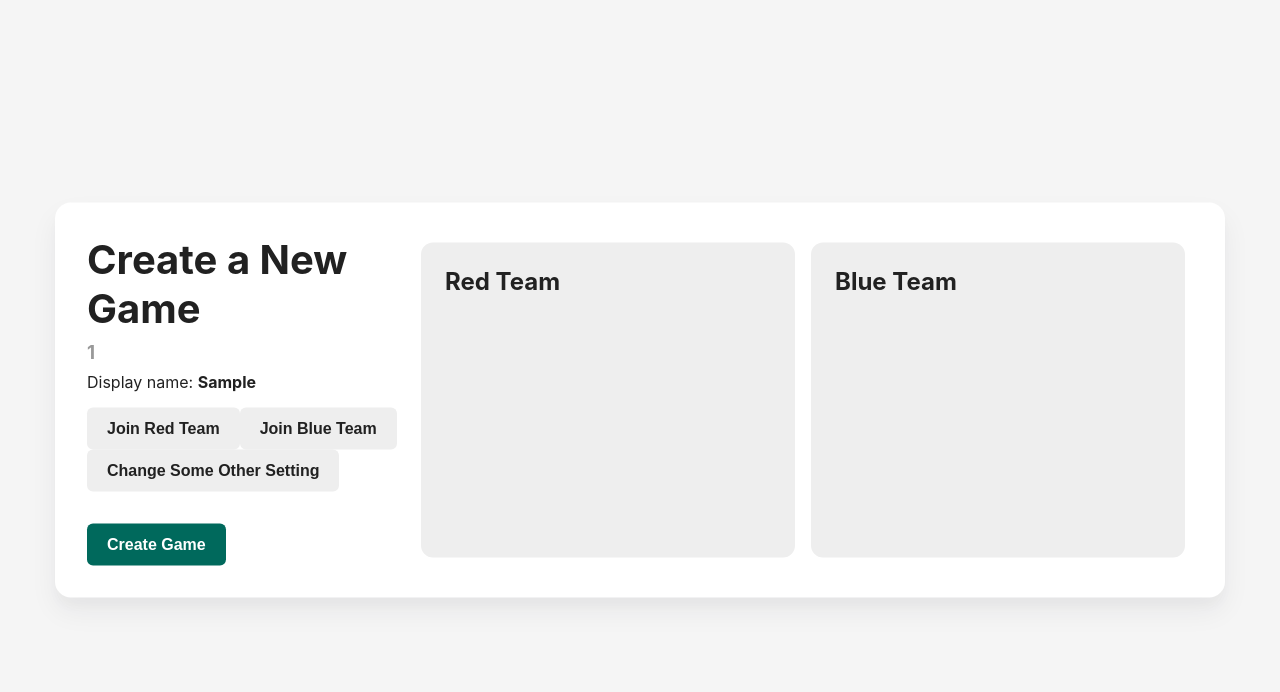
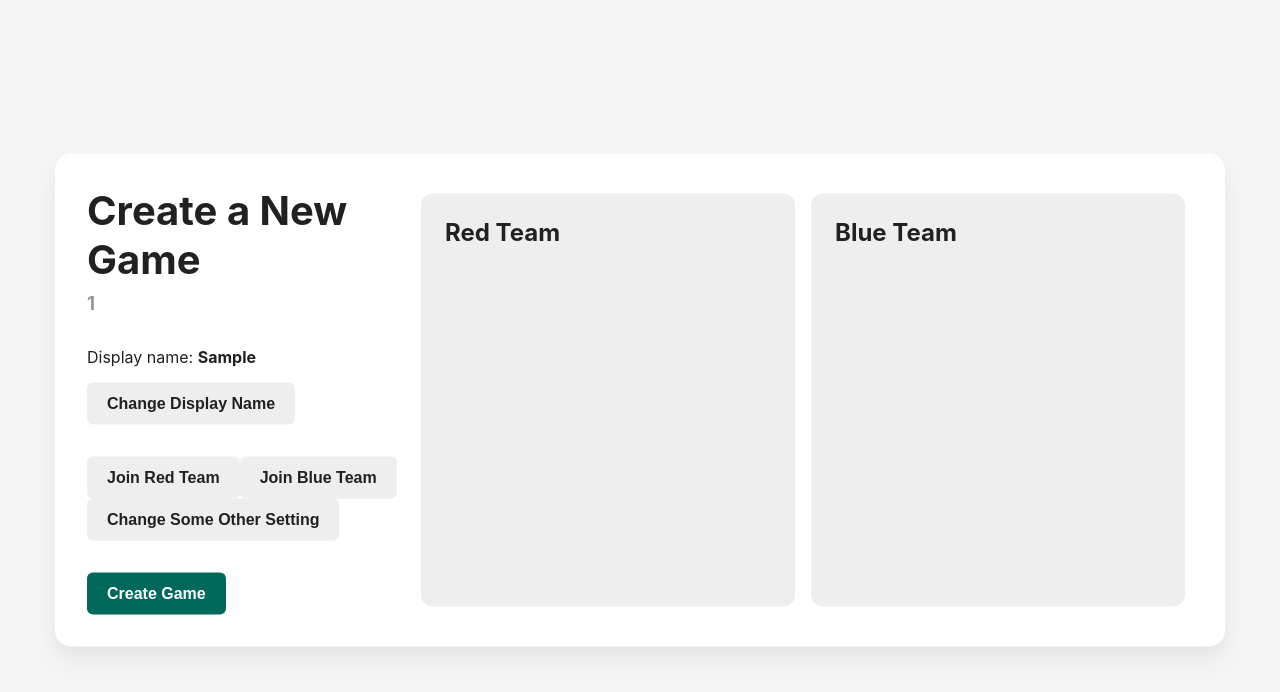
Before and after one commit to nchaloult/codenames, a React (Create React App) app in the folder client/: page /1 in a window 1280 px wide. Both pictures are taken after typing "Sample" into the empty fields and a click on the button "Set". Shown: the top 692 px of the page. Built offline with nearby package versions, Linux system fonts and the light colour scheme.

Commit message:
client: add button on DisplayName component to change display name

```diff
--- a/client/src/components/DisplayName.css
+++ b/client/src/components/DisplayName.css
@@ -1,3 +1,7 @@
+#display-name-container {
+  margin: 2rem 0rem;
+}
+
 #emph-display-name {
   font-weight: bold;
 }
--- a/client/src/components/DisplayName.tsx
+++ b/client/src/components/DisplayName.tsx
@@ -7,21 +7,35 @@ import React from 'react';
 import './DisplayName.css';
 import { connect, ConnectedProps } from 'react-redux';
 import { RootState } from '../store';
+import { setIsSettingDisplayName } from '../store/user/actions';
 
 // Redux business.
+
 const mapState = (state: RootState) => ({
   displayName: state.user.displayName,
 });
-const connector = connect(mapState);
+const mapDispatch = {
+  setIsSettingDisplayName: (isSettingDisplayName: boolean) =>
+    setIsSettingDisplayName(isSettingDisplayName),
+};
+const connector = connect(mapState, mapDispatch);
 type PropsFromRedux = ConnectedProps<typeof connector>;
 
 // Component.
 
 const DisplayName: React.FC<PropsFromRedux> = (props: PropsFromRedux) => {
   return (
-    <p>
-      Display name: <span id="emph-display-name">{props.displayName}</span>
-    </p>
+    <div id="display-name-container">
+      <p>
+        Display name: <span id="emph-display-name">{props.displayName}</span>
+      </p>
+      <button
+        className="secondary-btn"
+        type="button"
+        onClick={() => props.setIsSettingDisplayName(true)}>
+        Change Display Name
+      </button>
+    </div>
   );
 };
 
```
